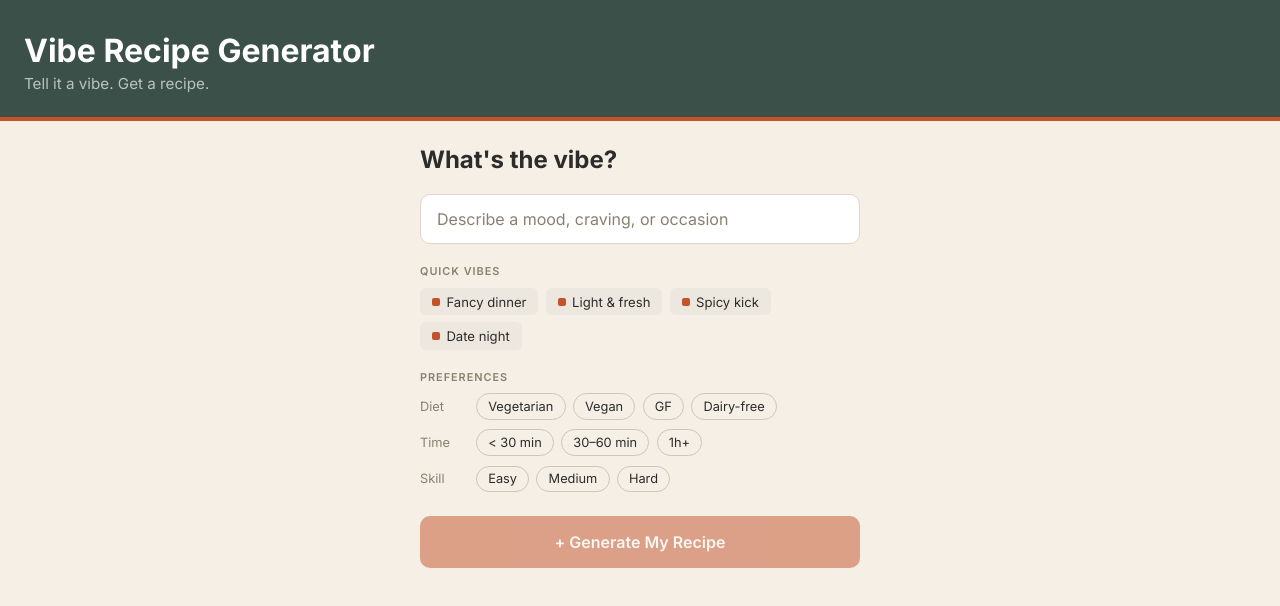
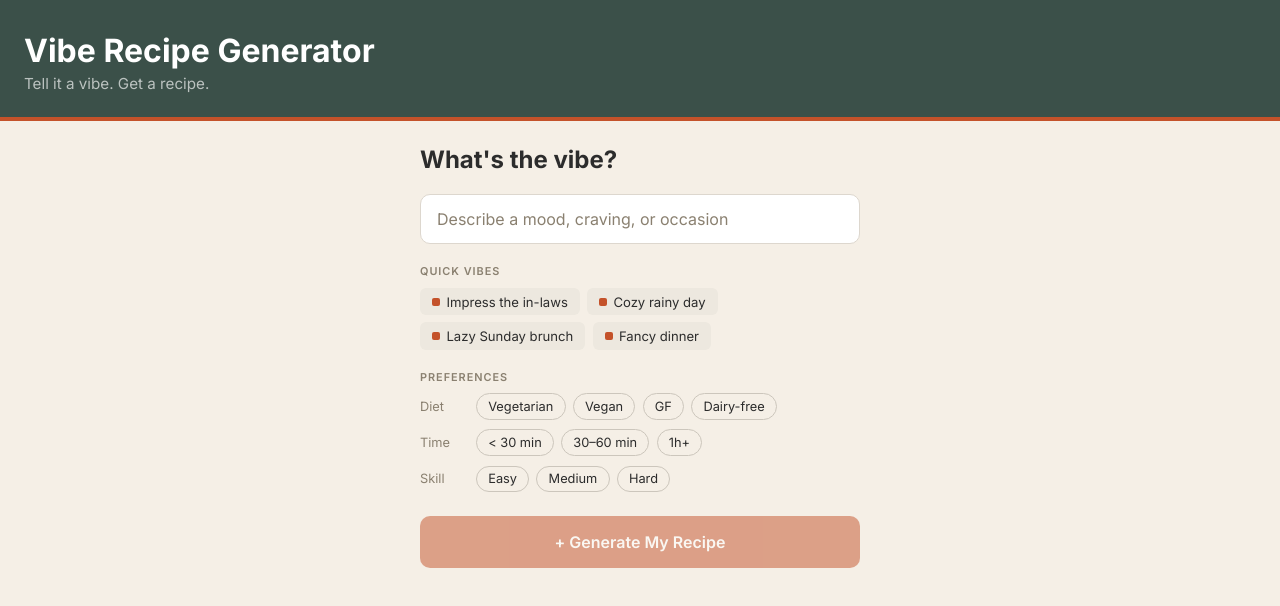
Before and after one commit to NSurawski/vibe-recipe-generator, a React (Vite) app in the folder client/: page / in a window 1280 px wide. Shown: the top 606 px of the page. Built offline with nearby package versions, Linux system fonts and the light colour scheme; no server answers.

Commit message:
feat: randomize quick vibe chips from a larger pool on each load

```diff
--- a/client/src/components/VibeInput.tsx
+++ b/client/src/components/VibeInput.tsx
@@ -6,7 +6,20 @@ interface VibeInputProps {
   onSubmit: (vibe: string, preferences: Preferences) => void;
 }
 
-const QUICK_VIBES = ["Fancy dinner", "Light & fresh", "Spicy kick", "Date night"];
+const ALL_VIBES = [
+  "Fancy dinner", "Light & fresh", "Spicy kick", "Date night",
+  "Cozy rainy day", "Summer BBQ", "Midnight snack", "Lazy Sunday brunch",
+  "Post-workout fuel", "Impress the in-laws", "Comfort food vibes",
+  "Something adventurous", "5-ingredient challenge", "Girls' night in",
+  "Hungover but hungry", "Treat yourself",
+];
+
+function pickRandom(arr: string[], n: number): string[] {
+  const shuffled = [...arr].sort(() => Math.random() - 0.5);
+  return shuffled.slice(0, n);
+}
+
+const QUICK_VIBES = pickRandom(ALL_VIBES, 4);
 const DIET_OPTIONS = ["Vegetarian", "Vegan", "GF", "Dairy-free"];
 const TIME_OPTIONS = ["< 30 min", "30–60 min", "1h+"];
 const SKILL_OPTIONS = ["Easy", "Medium", "Hard"];
```
